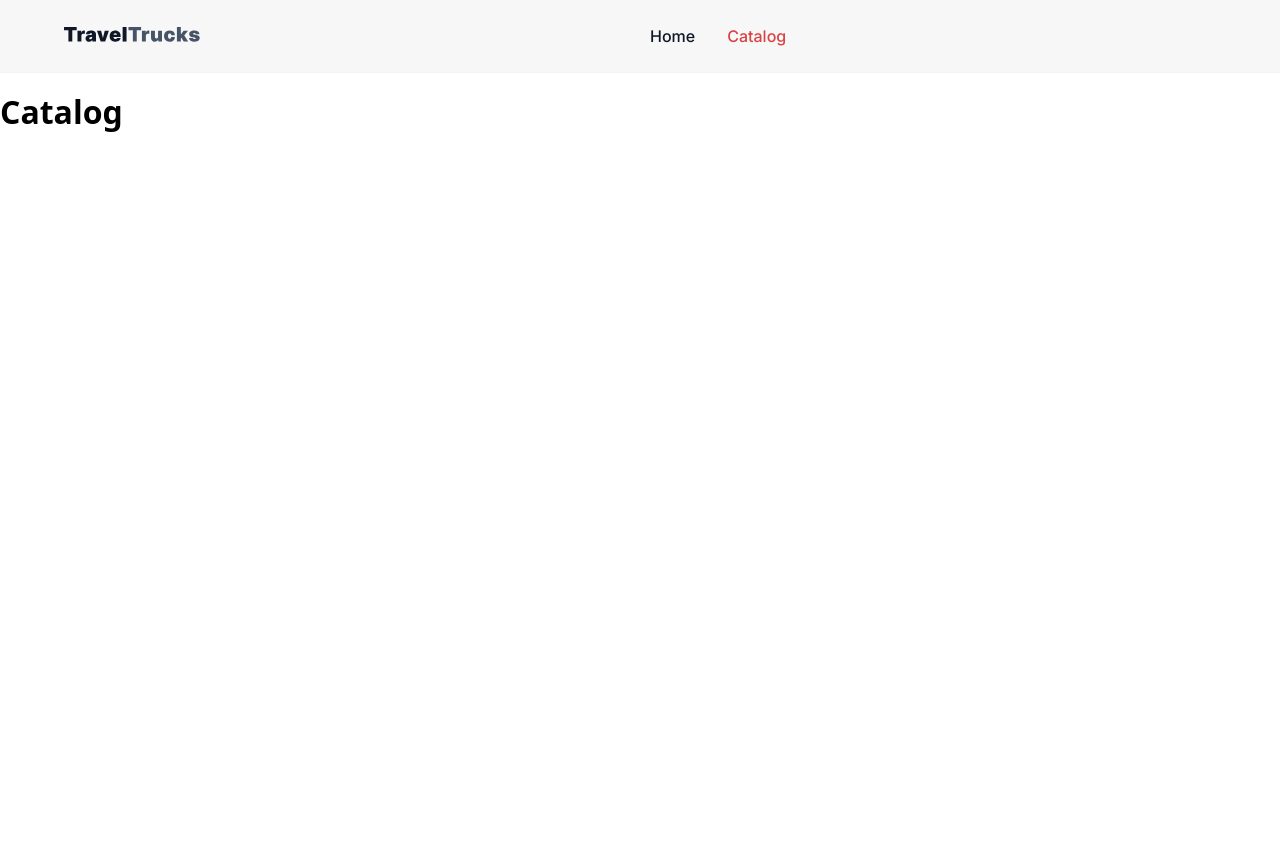
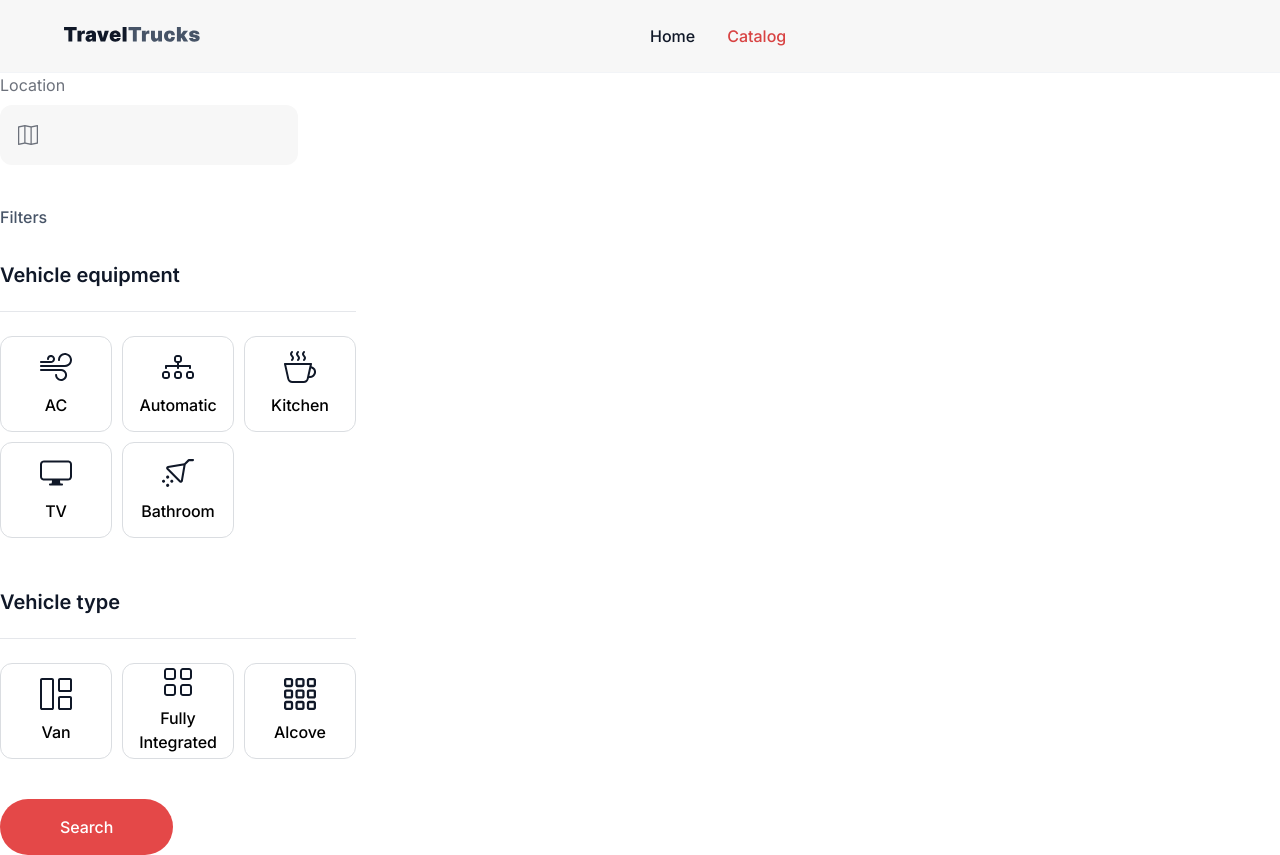
Before and after one commit to sidor91/campers_test_task, a React (Vite) app: page /catalog in a window 1280 px wide. Before the commit the page ends 800 px from the top, so only its background shows below. Built offline with nearby package versions, Linux system fonts and the light colour scheme; no server answers.

Commit message:
ADD | CatalogFilters

```diff
--- a/src/components/CamperFeature/CamperFeature.jsx
+++ b/src/components/CamperFeature/CamperFeature.jsx
@@ -1,9 +1,9 @@
 import styles from "./CamperFeature.module.css";
-import { Icon, IconNamesMap } from "../Icon";
+import { Icon } from "../Icon";
 import { useState } from "react";
 import { CamperFeatureTypesToClassNamesMap } from "./constants";
 
-export const CamperFeature = ({ type, name, iconWidth, iconHeight }) => {
+export const CamperFeature = ({ type, featureName, iconName, iconWidth, iconHeight }) => {
 	const [isSelected, setIsSelected] = useState(false);
 
 	const handleClick = () => {
@@ -19,8 +19,8 @@ export const CamperFeature = ({ type, name, iconWidth, iconHeight }) => {
 			className={`${styles[type]} ${isSelected && type !== CamperFeatureTypesToClassNamesMap.OVAL && styles.selected}`}
 			onClick={handleClick}
 		>
-			<Icon width={iconWidth} height={iconHeight} name={IconNamesMap.AC} fill="#101828" />
-			<span className={styles.iconText}>{name}</span>
+			<Icon width={iconWidth} height={iconHeight} iconName={iconName} fill="#101828" />
+			<span className={styles.iconText}>{featureName}</span>
 		</div>
 	);
 };
--- a/src/components/CamperFeature/CamperFeature.module.css
+++ b/src/components/CamperFeature/CamperFeature.module.css
@@ -1,11 +1,15 @@
 .squareFeature {
   display: inline-flex;
   flex-direction: column;
+  justify-content: center;
   align-items: center;
   gap: 10px;
   cursor: pointer;
+  text-align: center;
+  width: 112px;
+  height: 96px;
 
-  padding: 16px 40px;
+  padding: 4px 16px;
   box-sizing: border-box;
 
   border-radius: 12px;
--- a/src/components/CamperFeature/constants.js
+++ b/src/components/CamperFeature/constants.js
@@ -2,3 +2,9 @@ export const CamperFeatureTypesToClassNamesMap = {
 	SQUARE: "squareFeature",
 	OVAL: "ovalFeature",
 };
+
+export const VehicleFormFeatureNamesMap = {
+	panelTruck: "van",
+	fullyIntegrated: "Fully Integrated",
+	alcove: "alcove",
+};
--- /dev/null
+++ b/src/components/CatalogFilters/CatalogFilters.jsx
@@ -0,0 +1,60 @@
+import styles from './CatalogFilters.module.css';
+import { Button, ButtonTypesToClassNameMap, ButtonActionsToTypeMap } from "../Button";
+import { Input, InputTypes } from "../Input";
+import { CamperFeature, CamperFeatureTypesToClassNamesMap, VehicleFormFeatureNamesMap } from "../CamperFeature";
+import { IconNamesMap, VehicleFormIconNamesMap } from '../Icon';
+
+
+export const CatalogFilters = () => {
+  return (
+		<div className={styles.container}>
+			{/* Location Section */}
+			<div className={styles.section}>
+				<label className={styles.label} for="Location">
+					Location
+				</label>
+				<Input id="Location" type={InputTypes.TEXT} placeholder="" name="Location" isMap={true} />
+			</div>
+
+			<p className={styles.filtersTitle}>Filters</p>
+
+			{/* Vehicle Equipment Section */}
+			<div className={styles.section}>
+				<h3 className={styles.sectionTitle}>Vehicle equipment</h3>
+				<hr className={styles.divider} />
+				<div className={styles.grid}>
+					{["AC", "transmission", "kitchen", "TV", "bathroom"].map((item) => (
+						<CamperFeature
+							type={CamperFeatureTypesToClassNamesMap.SQUARE}
+							featureName={item === "transmission" ? "automatic" : item}
+							iconName={IconNamesMap[item]}
+							iconWidth={32}
+							iconHeight={32}
+						/>
+					))}
+				</div>
+			</div>
+
+			{/* Vehicle Type Section */}
+			<div className={styles.section}>
+				<h3 className={styles.sectionTitle}>Vehicle type</h3>
+				<hr className={styles.divider} />
+				<div className={styles.grid}>
+					{["panelTruck", "fullyIntegrated", "alcove"].map((item) => (
+						<CamperFeature
+							type={CamperFeatureTypesToClassNamesMap.SQUARE}
+							featureName={VehicleFormFeatureNamesMap[item]}
+							iconName={VehicleFormIconNamesMap[item]}
+							iconWidth={32}
+							iconHeight={32}
+						/>
+					))}
+				</div>
+			</div>
+
+			<div className={styles.searchButtonContainer}>
+				<Button text="Search" type={ButtonTypesToClassNameMap.FILLED} action={ButtonActionsToTypeMap.SUBMIT} />
+			</div>
+		</div>
+	);
+}
--- /dev/null
+++ b/src/components/CatalogFilters/CatalogFilters.module.css
@@ -0,0 +1,55 @@
+.container {
+  display: inline-flex;
+  flex-direction: column;
+  font-family: var(--font-family-primary);
+  font-style: normal;
+}
+
+.section {
+  margin-bottom: 32px;
+}
+
+.label {
+  display: block;
+  margin-bottom: 8px;
+  color: var(--color-gray);
+
+  font-size: 16px;
+  font-weight: 400;
+  line-height: 1.5;
+}
+
+.filtersTitle {
+  margin-top: 8px;
+  margin-bottom: 14px;
+  color: var(--color-text);
+  font-size: 16px;
+  font-weight: 500;
+  line-height: 1.5;
+}
+
+.sectionTitle {
+  color: var(--color-main);
+
+  font-size: 20px;
+  font-style: normal;
+  font-weight: 600;
+  line-height: 1.2;
+  margin-bottom: 24px;
+}
+
+.divider {
+  border: none;
+  border-top: 1px solid #E5E7EB;
+  margin-bottom: 24px;
+}
+
+.grid {
+  display: grid;
+  grid-template-columns: repeat(3, 1fr);
+  gap: 10px;
+}
+
+.searchButtonContainer {
+  margin-top: 8px;
+}
--- a/src/components/Header/Header.jsx
+++ b/src/components/Header/Header.jsx
@@ -10,7 +10,7 @@ const Header = () => {
 	return (
 		<div className={styles.headerContainer}>
 			<div className={styles.logoContainer}>
-				<Icon name={IconNamesMap.logo} width={136} height={15} />
+				<Icon iconName="TravelTrucks" width={136} height={15} />
 			</div>
 			<nav className={styles.navigation}>
 				<NavLink to="/" end className={buildLinkClass}>
--- a/src/components/Icon/Icon.jsx
+++ b/src/components/Icon/Icon.jsx
@@ -1,9 +1,9 @@
 import iconsSprite from "../../assets/sprite.svg";
 
-export const Icon = ({ name, width, height, fill }) => {
+export const Icon = ({ iconName, width, height, fill }) => {
   return (
 		<svg fill={fill} width={width} height={height}>
-			<use href={`${iconsSprite}#icon-${name}`} />
+			<use href={`${iconsSprite}#icon-${iconName}`} />
 		</svg>
 	);
 };
--- a/src/components/Icon/constants.js
+++ b/src/components/Icon/constants.js
@@ -10,5 +10,10 @@ export const IconNamesMap = {
 	microwave: "microwave",
 	gas: "gas-stove",
 	water: "water",
-	logo: "TravelTrucks",
 };
+
+export const VehicleFormIconNamesMap = {
+	panelTruck: "bi_grid-1x2",
+	fullyIntegrated: "bi_grid",
+	alcove: "bi_grid-3x3",
+};
--- a/src/components/Input/Input.jsx
+++ b/src/components/Input/Input.jsx
@@ -5,7 +5,7 @@ import { InputTypes } from "./constants";
 import styles from "./Input.module.css";
 import iconsSprite from "../../assets/sprite.svg";
 
-export const Input = ({ type, placeholder, name, isMap }) => {
+export const Input = ({ type, placeholder, name, isMap, id }) => {
 	const [inputValue, setInputValue] = useState("");
 	const [range, setRange] = useState([null, null]);
 	const [startDate, endDate] = range;
@@ -35,6 +35,7 @@ export const Input = ({ type, placeholder, name, isMap }) => {
 				</svg>
 			)}
 			<input
+				id={id}
 				className={`${styles.input} ${isMap ? styles.mapInput : ""}`}
 				type={type}
 				placeholder={placeholder}
--- a/src/pages/CatalogPage/CatalogPage.jsx
+++ b/src/pages/CatalogPage/CatalogPage.jsx
@@ -1,6 +1,7 @@
 import { useEffect } from "react";
 import { useDispatch } from "react-redux";
 import { fetchCampers } from "../../redux/campersOps";
+import { CatalogFilters } from "../../components/CatalogFilters/CatalogFilters";
 
 const CatalogPage = () => {
 	const dispatch = useDispatch();
@@ -8,7 +9,7 @@ const CatalogPage = () => {
 		dispatch(fetchCampers());
 	}, [dispatch]);
 
-	return <h1>Catalog</h1>;
+	return <><CatalogFilters/></>;
 }
 
 export default CatalogPage;
--- a/src/pages/HomePage/HomePage.jsx
+++ b/src/pages/HomePage/HomePage.jsx
@@ -1,5 +1,5 @@
 import styles from "./HomePage.module.css";
-import { Button, ButtonTypesToClassNameMap } from "../../components/Button";
+import { Button, ButtonActionsToTypeMap, ButtonTypesToClassNameMap } from "../../components/Button";
 import { Link } from "react-router-dom";
 
 const HomePage = () => {
@@ -11,7 +11,7 @@ const HomePage = () => {
 				<h1 className={styles.mainHeader}>Campers of your dreams</h1>
 				<p className={styles.description}>You can find everything you want in our catalog</p>
 				<Link to="/catalog">
-					<Button text="View Now" type={ButtonTypesToClassNameMap.FILLED} action="button" />
+					<Button text="View Now" type={ButtonTypesToClassNameMap.FILLED} action={ButtonActionsToTypeMap.BUTTON} />
 				</Link>
 			</div>
 		</div>
```
Also changed, not shown: src/pages/CatalogPage/CatalogPage.module.css (added). Lines whose indentation alone changed are shown as unchanged.
